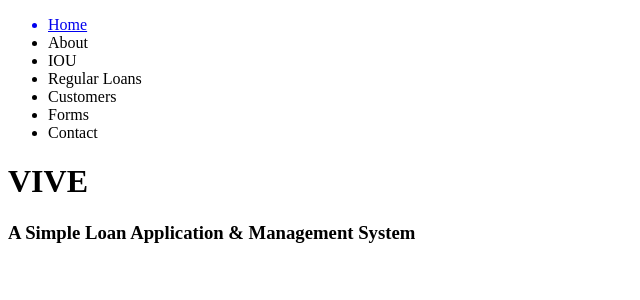
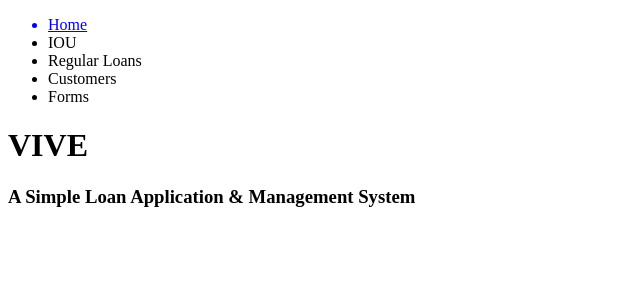
Before and after one commit to claudette-cabahug/vive-slams, a React app: page / in a window 1280 px wide. Shown: the top 300 px of the page, without its empty margins (0-640 px from the left). Built offline with nearby package versions, Linux system fonts and the light colour scheme; the HTML template or start-up script is replaced by a standard one.

Commit message:
removed components not needed currently

```diff
--- a/src/client/components/Nav.jsx
+++ b/src/client/components/Nav.jsx
@@ -6,12 +6,10 @@ export default function Nav() {
     <div>
       <ul>
         <Link to='/'><li>Home</li></Link>
-        <li>About</li>
         <li>IOU</li>
         <li>Regular Loans</li>
         <li>Customers</li>
         <li>Forms</li>
-        <li>Contact</li>
       </ul>
     </div>
   )
```
